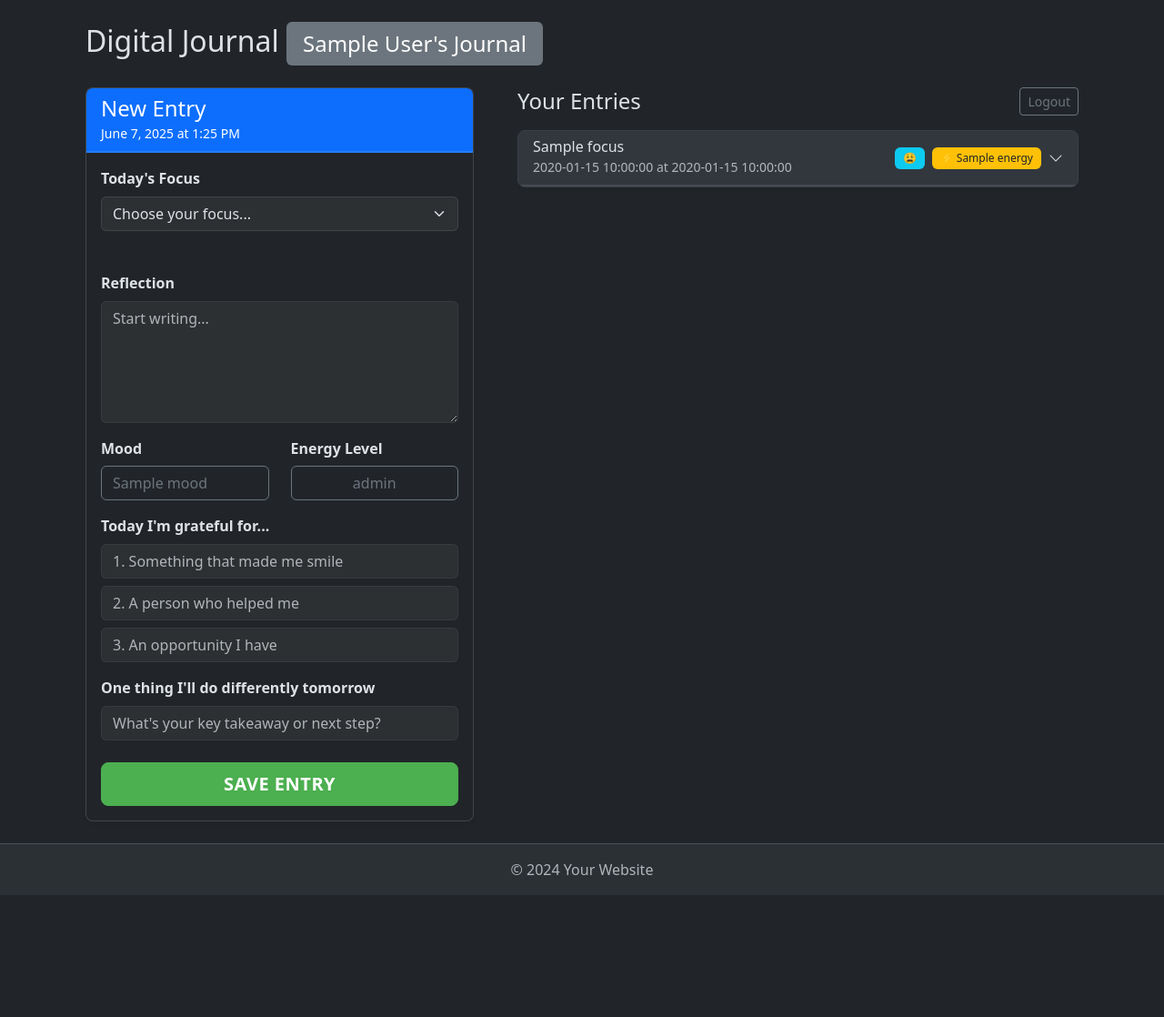
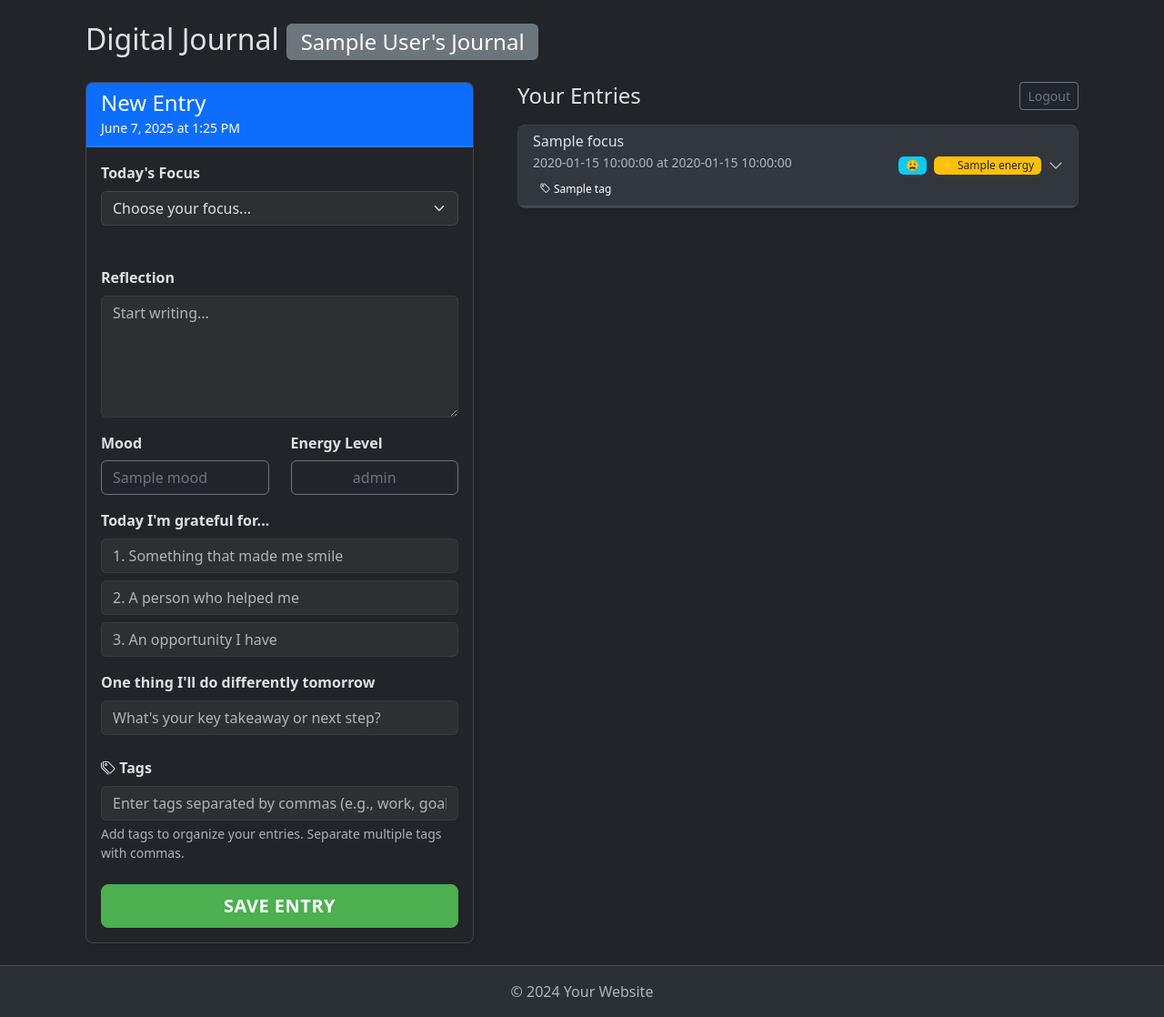
Before and after one commit to Dr-Payne25/GVisit, a Flask app: template templates/journal.html in a window 1280 px wide. Shown: the part 57-1175 px from the top of the page at 91% size. Before the commit the page ends 1019 px from the top, so only its background shows below. Run offline with Flask 3, Linux system fonts and the light colour scheme; the template is opened without the code that fills it: most values are stand-ins (such as "Sample title", 1, 10 or a date in 2020).

Commit message:
feat: Add tags system to journal entries with color-coded categories

```diff
--- a/app.py
+++ b/app.py
@@ -70,6 +70,39 @@ MOOD_OPTIONS = [
 ]
 
 ENERGY_LEVELS = ["High", "Medium", "Low"]
+
+# Tag system configuration
+TAG_CATEGORIES = {
+    # Work related
+    "work": {"color": "primary", "keywords": ["work", "job", "career", "meeting", "project", "deadline", "office"]},
+    "finance": {"color": "success", "keywords": ["money", "budget", "finance", "savings", "investment", "expense"]},
+    "learning": {"color": "info", "keywords": ["learning", "study", "course", "book", "skill", "education", "training"]},
+
+    # Personal
+    "health": {"color": "danger", "keywords": ["health", "fitness", "exercise", "diet", "sleep", "medical", "wellness"]},
+    "personal": {"color": "warning", "keywords": ["personal", "self", "reflection", "growth", "mindfulness", "meditation"]},
+    "social": {"color": "secondary", "keywords": ["family", "friends", "social", "relationship", "love", "community"]},
+
+    # Creative & Misc
+    "creative": {"color": "purple", "keywords": ["creative", "art", "writing", "music", "hobby", "craft", "design"]},
+    "travel": {"color": "teal", "keywords": ["travel", "trip", "vacation", "adventure", "explore", "destination"]},
+    "goals": {"color": "orange", "keywords": ["goal", "plan", "future", "dream", "ambition", "resolution", "target"]},
+
+    # Default
+    "other": {"color": "dark", "keywords": []}
+}
+
+def get_tag_color(tag):
+    """Determine the color category for a tag based on keywords"""
+    tag_lower = tag.lower()
+
+    for category, config in TAG_CATEGORIES.items():
+        if any(keyword in tag_lower for keyword in config["keywords"]):
+            return config["color"]
+
+    # Assign color based on hash for consistency if no category matches
+    colors = ["primary", "secondary", "success", "danger", "warning", "info", "dark"]
+    return colors[hash(tag) % len(colors)]
 
 # Prompts for different focuses
 FOCUS_PROMPTS = {
@@ -155,10 +188,10 @@ def register_user(username, password):
     if username_lower in users:
         return False, "Username already exists"
 
-    # Store username in lowercase with display name
+    # Store username in lowercase with display name (capitalize first letter)
     users[username_lower] = {
         "password_hash": generate_password_hash(password),
-        "display_name": username,  # Preserve original capitalization
+        "display_name": username_lower.capitalize(),  # Always capitalize first letter
         "created_at": datetime.now().strftime("%Y-%m-%d %H:%M:%S")
     }
 
@@ -191,6 +224,7 @@ def add_journal_entry(entry_data):
         "energy": entry_data.get("energy"),
         "gratitude": entry_data.get("gratitude", []),
         "action_item": entry_data.get("action_item"),
+        "tags": entry_data.get("tags", []),  # Add tags field
         "version": "2.0"
     }
 
@@ -264,6 +298,8 @@ def journal_login():
                 # Get display name or use the entered username
                 users = get_users()
                 display_name = users[username_lower].get('display_name', username)
+                # Ensure display name is capitalized
+                display_name = display_name.capitalize() if display_name else username.capitalize()
 
                 flash(f"Welcome back, {display_name}!", "success")
                 return redirect(url_for('journal'))
@@ -326,6 +362,15 @@ def journal():
             if item and item.strip():
                 gratitude.append(item.strip())
 
+        # Handle tags
+        tags_input = request.form.get('tags', '')
+        tags = []
+        if tags_input:
+            # Split by comma and clean up each tag
+            tags = [tag.strip() for tag in tags_input.split(',') if tag.strip()]
+            # Remove duplicates while preserving order
+            tags = list(dict.fromkeys(tags))
+
         # Validate required fields
         if focus and content and mood and energy:
             entry_data = {
@@ -335,7 +380,8 @@ def journal():
                 "mood": mood,
                 "energy": energy,
                 "gratitude": gratitude,
-                "action_item": action_item
+                "action_item": action_item,
+                "tags": tags
             }
             add_journal_entry(entry_data)
             flash("Journal entry added successfully!", "success")
@@ -349,6 +395,8 @@ def journal():
     # Get display name
     users = get_users()
     display_name = users[username].get('display_name', username)
+    # Ensure display name is capitalized
+    display_name = display_name.capitalize() if display_name else username.capitalize()
 
     return render_template('journal.html',
                          entries=entries,
@@ -358,7 +406,8 @@ def journal():
                          focus_prompts=FOCUS_PROMPTS,
                          aws_enabled=bool(aws_backup or dynamodb_store),
                          username=username,
-                         display_name=display_name)
+                         display_name=display_name,
+                         get_tag_color=get_tag_color)
 
 @app.route('/logout_journal', methods=['POST'])
 def logout_journal():
--- a/static/css/style.css
+++ b/static/css/style.css
@@ -74,8 +74,8 @@ input[name^="gratitude_"]:focus {
 
 /* Badge styling enhancements */
 .badge {
-    font-weight: 500;
-    padding: 0.5em 0.75em;
+    font-weight: normal;
+    padding: 0.35em 0.65em;
 }
 
 /* Action item alert */
@@ -107,8 +107,8 @@ input[name^="gratitude_"]:focus {
 }
 
 .btn-primary:hover {
-    background-color: #0b5ed7;
-    border-color: #0a58ca;
+    background-color: #45a049;
+    border-color: #45a049;
 }
 
 /* Responsive adjustments */
@@ -158,3 +158,30 @@ input.form-control:focus {
     background-color: #45a049;
     border-color: #45a049;
 }
+
+/* Custom Badge Colors for Tags */
+.bg-purple {
+    background-color: #6f42c1 !important;
+}
+
+.bg-teal {
+    background-color: #20c997 !important;
+}
+
+.bg-orange {
+    background-color: #fd7e14 !important;
+}
+
+/* Tag Badges */
+.badge {
+    font-weight: normal;
+    padding: 0.35em 0.65em;
+}
+
+/* Tag hover effect */
+.badge:hover {
+    filter: brightness(1.1);
+    cursor: pointer;
+    transform: translateY(-1px);
+    transition: all 0.2s ease;
+}
--- a/templates/journal.html
+++ b/templates/journal.html
@@ -83,6 +83,16 @@
                                    placeholder="What's your key takeaway or next step?">
                         </div>
 
+                        <!-- Tags -->
+                        <div class="mb-4">
+                            <label for="tags" class="form-label fw-bold">
+                                <i class="bi bi-tags"></i> Tags
+                            </label>
+                            <input type="text" class="form-control" id="tags" name="tags"
+                                   placeholder="Enter tags separated by commas (e.g., work, goals, personal)">
+                            <div class="form-text">Add tags to organize your entries. Separate multiple tags with commas.</div>
+                        </div>
+
                         <button type="submit" class="btn btn-primary btn-lg w-100">Save Entry</button>
                     </form>
                 </div>
@@ -105,6 +115,15 @@
                             <div>
                                 <h6 class="mb-0">{{ entry.focus }}</h6>
                                 <small class="text-muted">{{ entry.date }} at {{ entry.time }}</small>
+                                {% if entry.tags %}
+                                <div class="mt-1">
+                                    {% for tag in entry.tags %}
+                                    <span class="badge bg-{{ get_tag_color(tag) }} me-1" style="font-size: 0.75rem;">
+                                        <i class="bi bi-tag"></i> {{ tag }}
+                                    </span>
+                                    {% endfor %}
+                                </div>
+                                {% endif %}
                             </div>
                             <div class="d-flex gap-2 align-items-center">
                                 <span class="badge bg-info">
```
Also changed, not shown: 1 other file.
